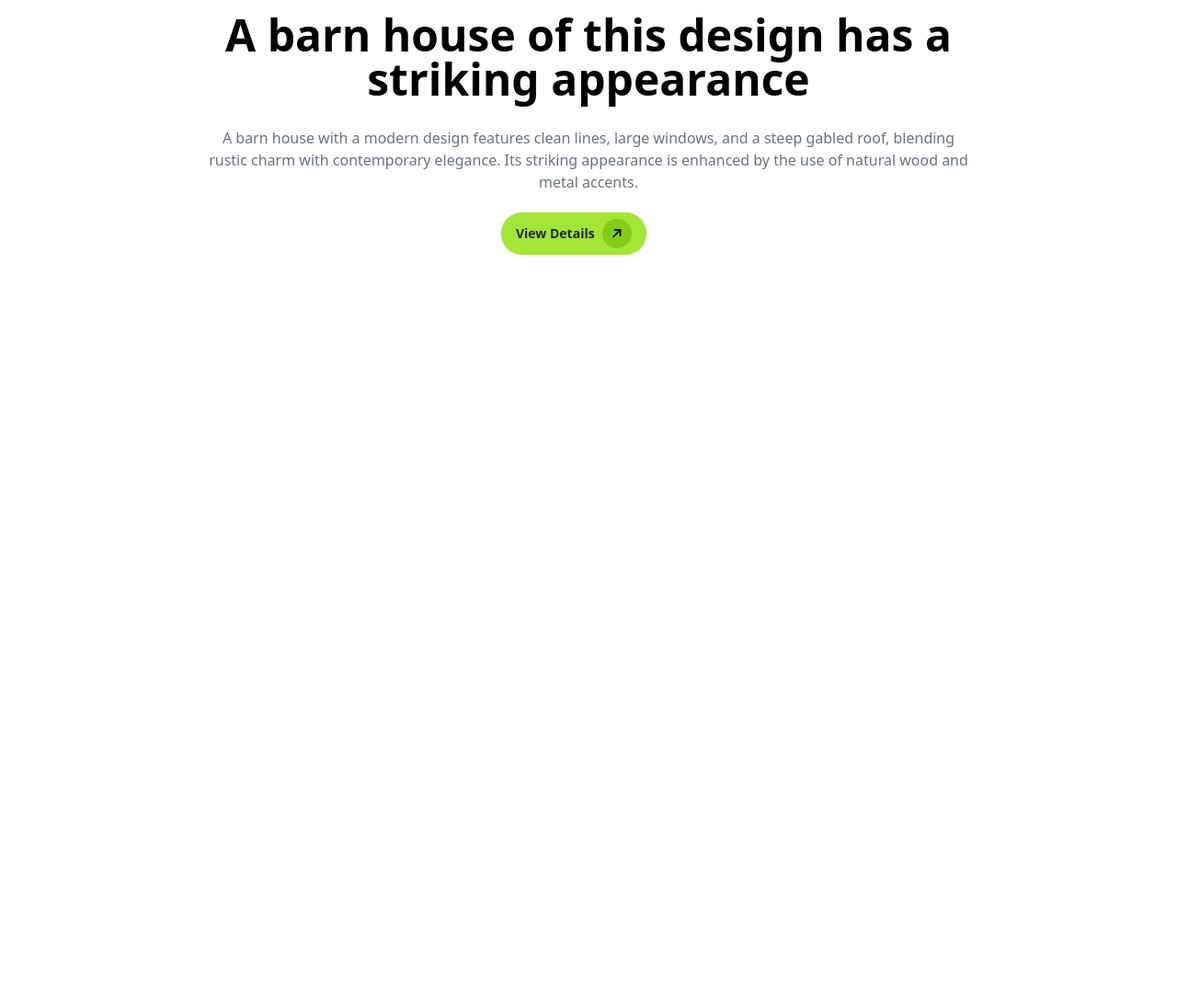
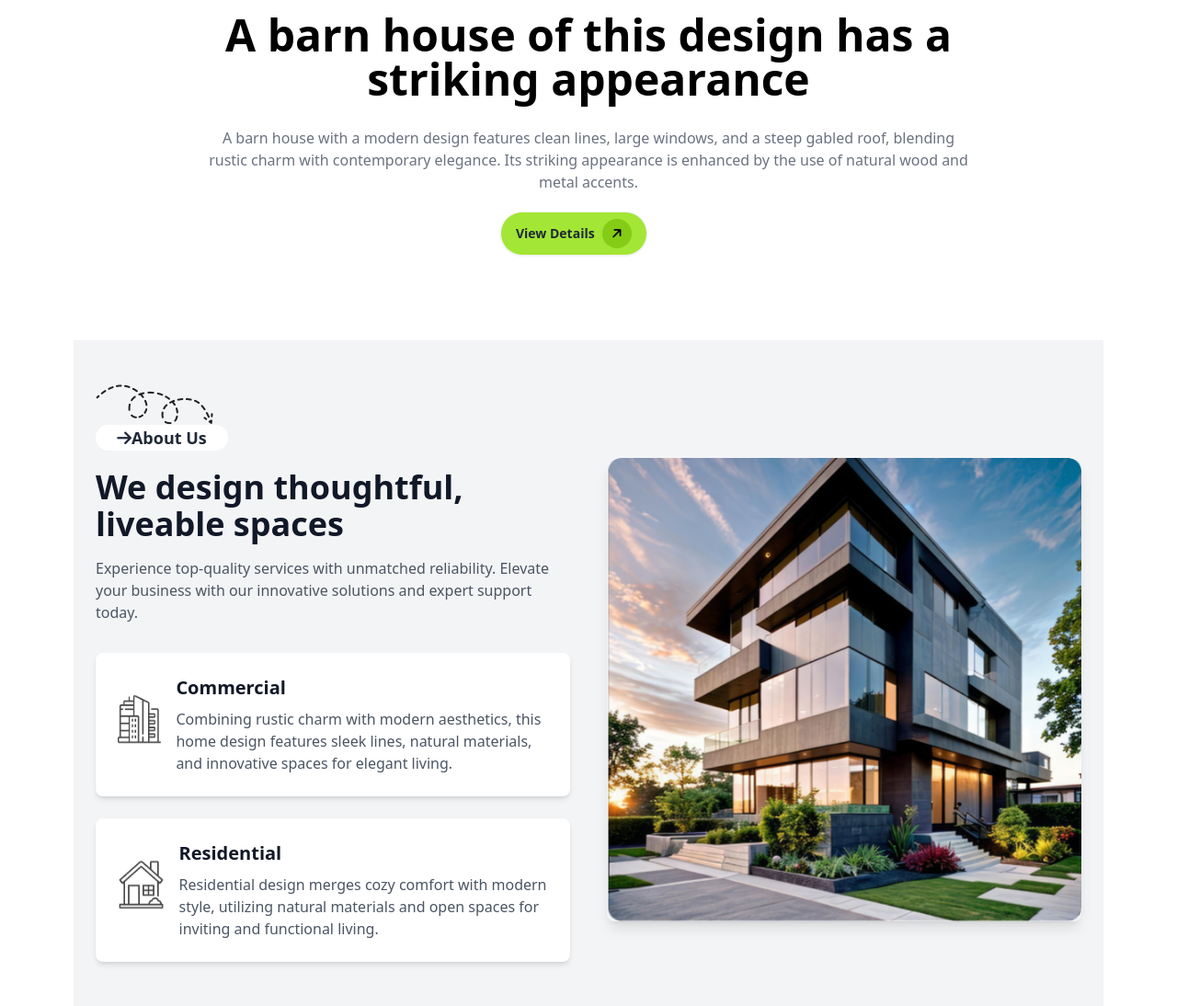
Before and after one commit to Orinakter/Assignment-3, a plain HTML site: page index.html in a window 1280 px wide. Shown: the part 500-1594 px from the top of the page at 92% size. Before the commit the page ends 800 px from the top, so only its background shows below. Drawn offline with nearby package versions, Linux system fonts and the light colour scheme.

Commit message:
home-card design done

```diff
--- a/index.html
+++ b/index.html
@@ -88,17 +88,64 @@
         <div>
             <img class="mx-auto" src="assets/banner.png" alt="">
         </div>
-         <div class="relative mx-auto">
+         <div class="relative mx-auto mb-40">
             <h1 class="text-black font-bold text-5xl text-center pt-12 mb-7">A barn house of this design has a <br> striking appearance</h1>
             <p class="text-gray-500 text-center mx-auto w-3/4 mb-5">A barn house with a modern design features clean lines, large windows, and a steep gabled roof, blending rustic charm with contemporary elegance. Its striking appearance is enhanced by the use of natural wood and metal accents.</p>
 
-            <a class="bg-lime-400 tex-center btn absolute left-96 mx-20 rounded-full px-auto ">View Details<button class=" bg-lime-500 text-black rounded-full -rotate-45 w-8 h-8 "><i class="fa-solid fa-arrow-right"></i></button></a>
+            <a class="bg-lime-400 tex-center btn absolute left-96 mx-20 rounded-full px-auto mb-10 ">View Details<button class=" bg-lime-500 text-black rounded-full -rotate-45 w-8 h-8 "><i class="fa-solid fa-arrow-right"></i></button></a>
+
+        </div>
+        <div class="bg-gray-100 py-12">
+          <div class="container mx-auto px-6 flex flex-col lg:flex-row items-start space-y-10 lg:space-y-0 lg:space-x-10">
+
+
+            <div class="w-full lg:w-1/2">
+               <img src="assets/Vector.png" alt="">
+              <button class="bg-white text-lg w-36 rounded-full mb-5 font-bold"><i class="fa-solid fa-arrow-right"></i>About Us</button>
+
+              <h1 class="text-4xl font-bold text-gray-900 mb-4">We design thoughtful, liveable spaces</h1>
+              <p class="text-gray-600 mb-8">Experience top-quality services with unmatched reliability. Elevate your business with our innovative solutions and expert support today.</p>
+
+                <div class="space-y-6">
+                <div class="bg-white p-6 rounded-lg shadow-md flex items-start space-x-4">
+                  <div class="text-blue-500">
+
+                    <img class="w-32 h-14 mt-5"src="assets/icon-1.png" alt="">
+                  </div>
+                  <div>
+                    <h2 class="text-xl font-semibold text-gray-900">Commercial</h2>
+                    <p class="mt-2 text-gray-600">Combining rustic charm with modern aesthetics, this home design features sleek lines, natural materials, and innovative spaces for elegant living.</p>
+                  </div>
+                </div>
+
+
+                <div class="bg-white p-6 rounded-lg shadow-md flex items-start space-x-4">
+                  <div class="text-gray-700">
+                    <img class="w-32 h-14 mt-5" src="assets/icon-2.png" alt="">
+
+                  </div>
+                  <div>
+                    <h2 class="text-xl font-semibold text-gray-900">Residential</h2>
+                    <p class="mt-2 text-gray-600">Residential design merges cozy comfort with modern style, utilizing natural materials and open spaces for inviting and functional living.</p>
+                  </div>
+                </div>
+              </div>
+            </div>
+
+            <div class="w-full lg:w-1/2">
+              <img src="assets/home.png" alt="" class="rounded-lg shadow-lg mt-20">
+            </div>
+          </div>
+        </div>
 
 
 
 
 
-        </div>
+
+
+
+
 
     </main>
     <footer>
```
Also changed, not shown: assets/home.png (renamed from assets/Rectangle.png), assets/icon-1.png (renamed from assets/commercial.png), assets/icon-2.png (renamed from assets/residential.png).
